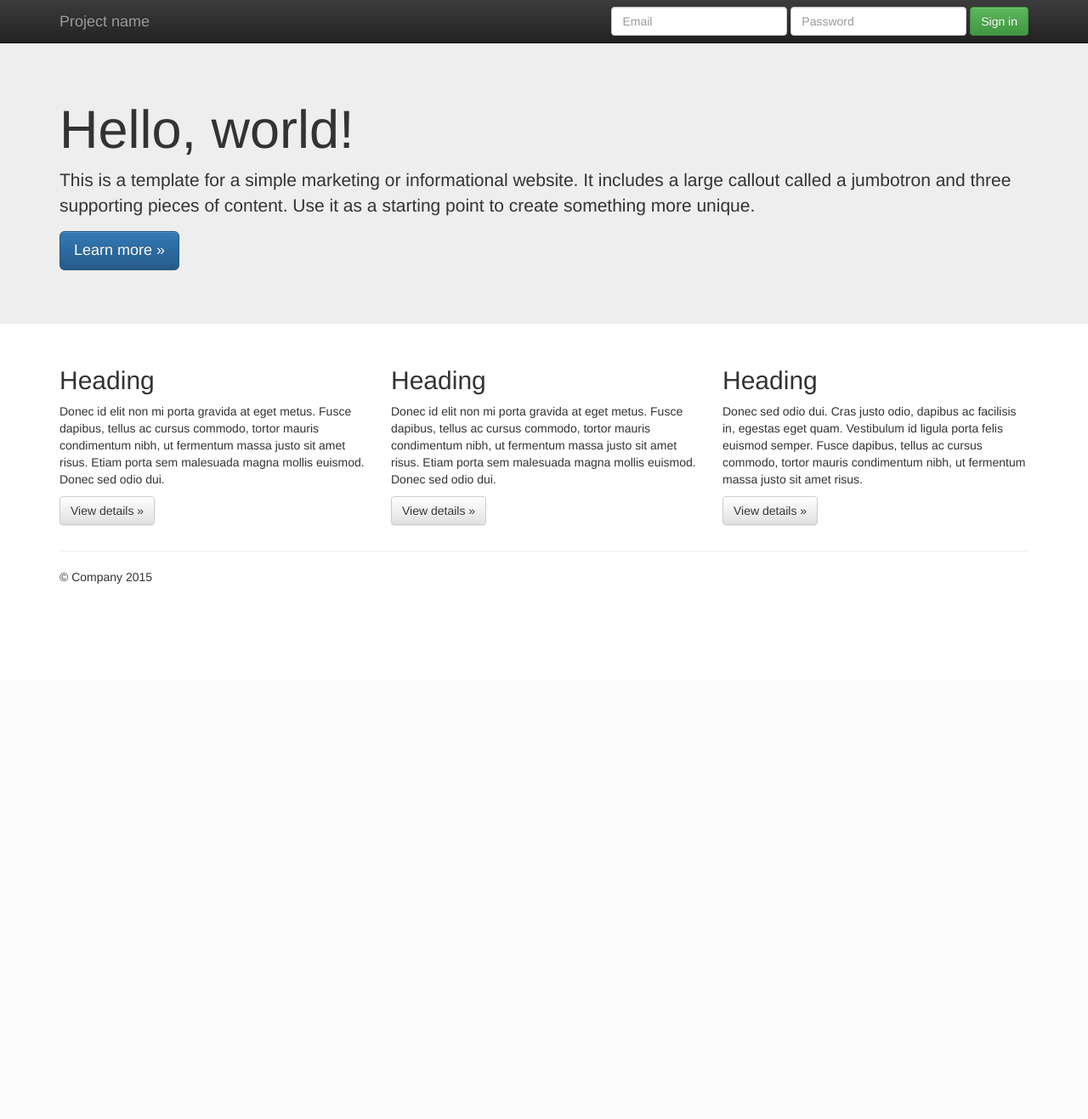
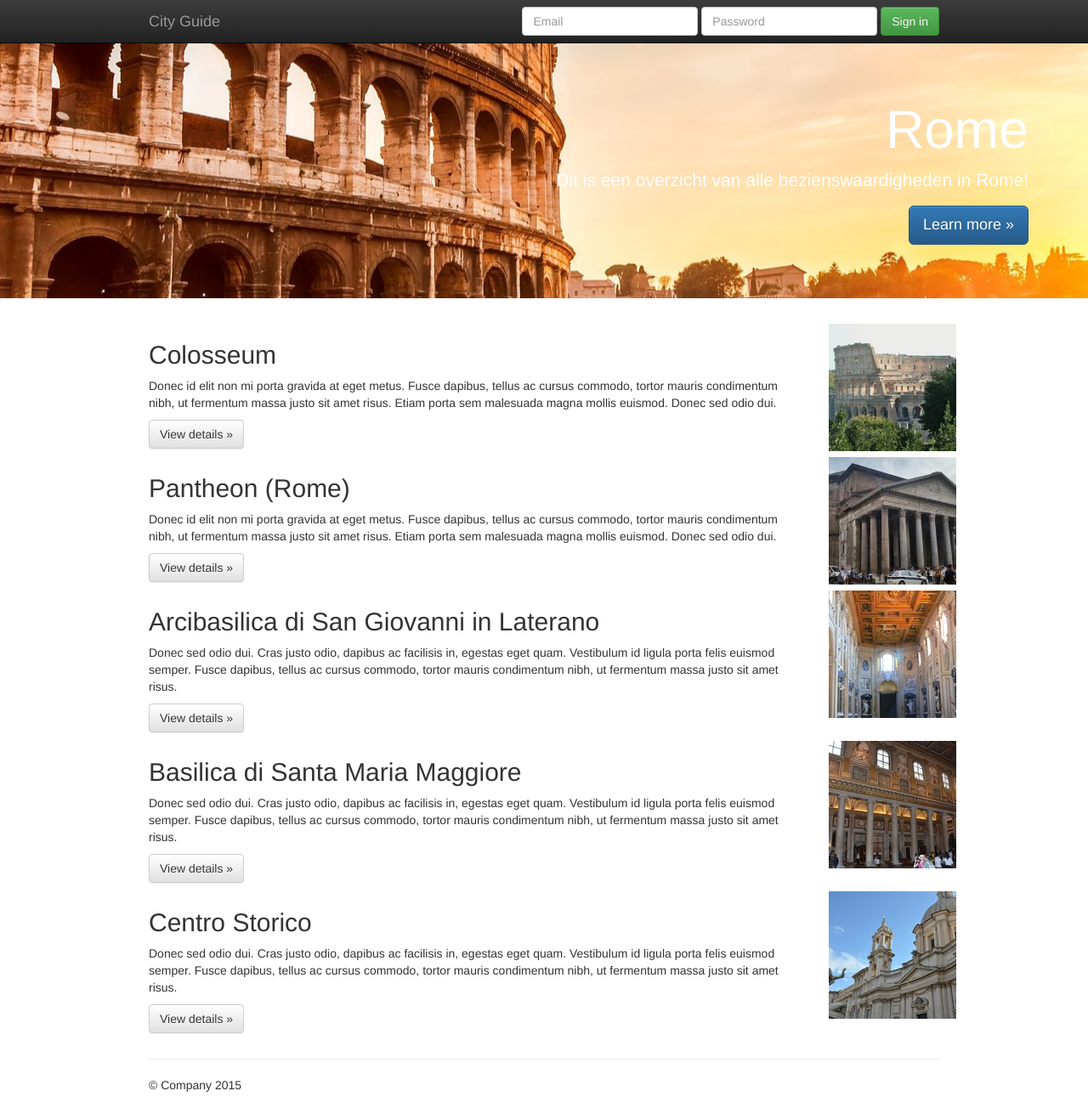
Before and after one commit to sneakyvince/HTML5_OFFLINE_CACHING, a PHP site: page / in a window 1280 px wide. Shown: the whole page at 85% size. Before the commit the page ends 687 px from the top, so only its background shows below. Run offline with PHP 8.4, Linux system fonts and the light colour scheme; some libraries are stand-ins or nearby versions.

Commit message:
adds content
adds images and fitting texts for the app theme

```diff
--- a/css/main.css
+++ b/css/main.css
@@ -3,3 +3,17 @@
 /* ==========================================================================
    Author's custom styles
    ========================================================================== */
+
+.container {
+    max-width: 960px;
+}
+
+.jumbotron {
+    background-image: url("../img/stedentrip-rome.jpg");
+    background-position: center;
+}
+
+.jumbotron h1, .jumbotron p {
+    color: white;
+    text-align: right;
+}
--- a/index.html
+++ b/index.html
@@ -27,7 +27,7 @@
         <!--[if lt IE 8]>
             <p class="browserupgrade">You are using an <strong>outdated</strong> browser. Please <a href="http://browsehappy.com/">upgrade your browser</a> to improve your experience.</p>
         <![endif]-->
-    <nav class="navbar navbar-inverse navbar-fixed-top" role="navigation">
+      <nav class="navbar navbar-inverse navbar-fixed-top" role="navigation">
       <div class="container">
         <div class="navbar-header">
           <button type="button" class="navbar-toggle collapsed" data-toggle="collapse" data-target="#navbar" aria-expanded="false" aria-controls="navbar">
@@ -36,7 +36,7 @@
             <span class="icon-bar"></span>
             <span class="icon-bar"></span>
           </button>
-          <a class="navbar-brand" href="#">Project name</a>
+          <a class="navbar-brand" href="#">City Guide</a>
         </div>
         <div id="navbar" class="navbar-collapse collapse">
           <form class="navbar-form navbar-right" role="form">
@@ -55,8 +55,8 @@
     <!-- Main jumbotron for a primary marketing message or call to action -->
     <div class="jumbotron">
       <div class="container">
-        <h1>Hello, world!</h1>
-        <p>This is a template for a simple marketing or informational website. It includes a large callout called a jumbotron and three supporting pieces of content. Use it as a starting point to create something more unique.</p>
+        <h1>Rome</h1>
+        <p>Dit is een overzicht van alle bezienswaardigheden in Rome!</p>
         <p><a class="btn btn-primary btn-lg" href="#" role="button">Learn more &raquo;</a></p>
       </div>
     </div>
@@ -64,20 +64,55 @@
     <div class="container">
       <!-- Example row of columns -->
       <div class="row">
-        <div class="col-md-4">
-          <h2>Heading</h2>
+        <div class="col-md-16">
+          <div class="col-md-10">
+          <h2>Colosseum</h2>
           <p>Donec id elit non mi porta gravida at eget metus. Fusce dapibus, tellus ac cursus commodo, tortor mauris condimentum nibh, ut fermentum massa justo sit amet risus. Etiam porta sem malesuada magna mollis euismod. Donec sed odio dui. </p>
           <p><a class="btn btn-default" href="#" role="button">View details &raquo;</a></p>
+          </div>
+          <div class="col-md-2">
+          <img src="img/colosseum-palatine-hill.jpg">
+          </div>
         </div>
-        <div class="col-md-4">
-          <h2>Heading</h2>
+        <div class="col-md-16">
+          <div class="col-md-10">
+          <h2>Pantheon (Rome)</h2>
           <p>Donec id elit non mi porta gravida at eget metus. Fusce dapibus, tellus ac cursus commodo, tortor mauris condimentum nibh, ut fermentum massa justo sit amet risus. Etiam porta sem malesuada magna mollis euismod. Donec sed odio dui. </p>
           <p><a class="btn btn-default" href="#" role="button">View details &raquo;</a></p>
+          </div>
+          <div class="col-md-2">
+          <img src="img/20150906-164825-largejpg.jpg">
+          </div>
        </div>
-        <div class="col-md-4">
-          <h2>Heading</h2>
+        <div class="col-md-16">
+          <div class="col-md-10">
+          <h2>Arcibasilica di San Giovanni in Laterano</h2>
           <p>Donec sed odio dui. Cras justo odio, dapibus ac facilisis in, egestas eget quam. Vestibulum id ligula porta felis euismod semper. Fusce dapibus, tellus ac cursus commodo, tortor mauris condimentum nibh, ut fermentum massa justo sit amet risus.</p>
           <p><a class="btn btn-default" href="#" role="button">View details &raquo;</a></p>
+          </div>
+          <div class="col-md-2">
+          <img src="img/inside-the-basilica.jpg">
+          </div>
+        </div>
+        <div class="col-md-16">
+          <div class="col-md-10">
+          <h2>Basilica di Santa Maria Maggiore</h2>
+          <p>Donec sed odio dui. Cras justo odio, dapibus ac facilisis in, egestas eget quam. Vestibulum id ligula porta felis euismod semper. Fusce dapibus, tellus ac cursus commodo, tortor mauris condimentum nibh, ut fermentum massa justo sit amet risus.</p>
+          <p><a class="btn btn-default" href="#" role="button">View details &raquo;</a></p>
+          </div>
+          <div class="col-md-2">
+          <img src="img/walls-inside.jpg">
+          </div>
+        </div>
+        <div class="col-md-16">
+          <div class="col-md-10">
+          <h2>Centro Storico</h2>
+          <p>Donec sed odio dui. Cras justo odio, dapibus ac facilisis in, egestas eget quam. Vestibulum id ligula porta felis euismod semper. Fusce dapibus, tellus ac cursus commodo, tortor mauris condimentum nibh, ut fermentum massa justo sit amet risus.</p>
+          <p><a class="btn btn-default" href="#" role="button">View details &raquo;</a></p>
+          </div>
+          <div class="col-md-2">
+          <img src="img/centro-storico.jpg">
+          </div>
         </div>
       </div>
 
```
Also changed, not shown: img/20150906-164825-largejpg.jpg (added), img/centro-storico.jpg (added), img/colosseum-palatine-hill.jpg (added), img/inside-the-basilica.jpg (added), img/stedentrip-rome.jpg (added), img/walls-inside.jpg (added).
